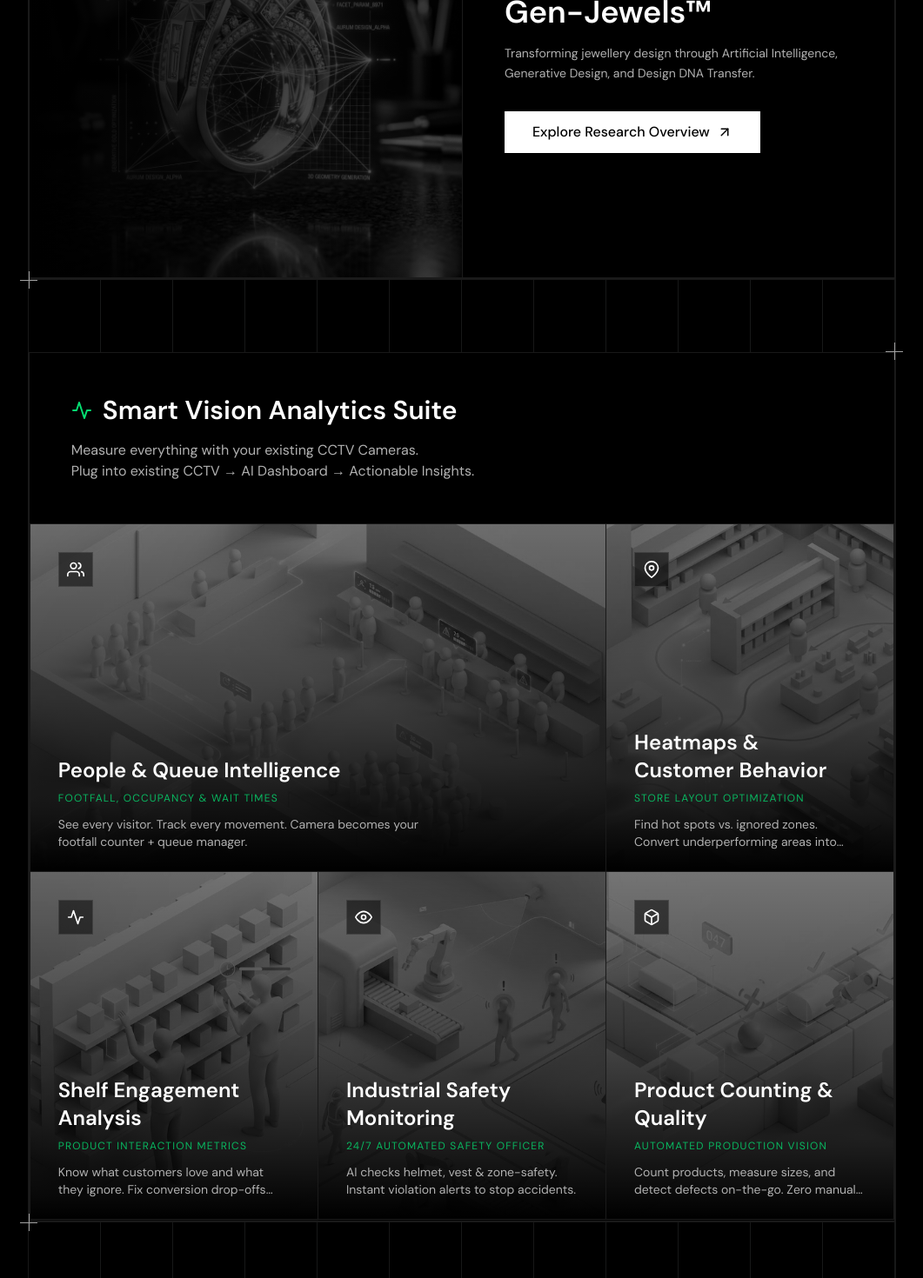
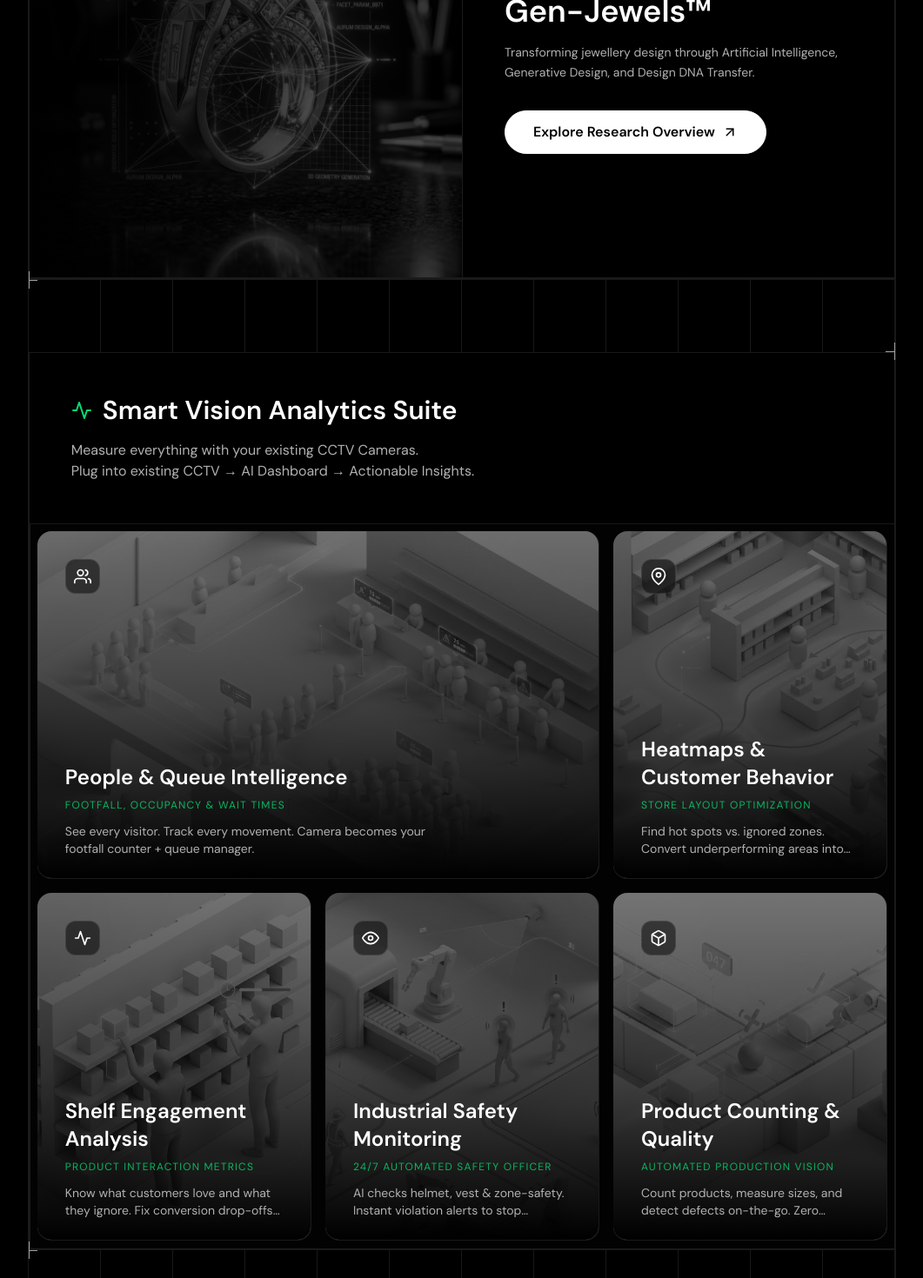
Before and after one commit to Mariganesh-S/creozen-portfolio-revamp, a React (Vite) app: page /products in a window 1280 px wide. Shown: the part 1040-2510 px from the top of the page at 87% size, without its empty margins (109-1170 px from the left). Built offline with nearby package versions, Linux system fonts and the light colour scheme; no server answers.

Commit message:
revamp the product UI

```diff
--- a/src/pages/LandingPage.jsx
+++ b/src/pages/LandingPage.jsx
@@ -18,11 +18,11 @@ const LandingPage = () => {
                 canonical="/"
             />
 
-            <main className="max-w-(--content-max-width) mx-auto">
+            <main className="max-w-(--content-max-width) mx-auto px-3 md:px-4">
                 <Hero />
 
                 {/* The main content block container, applying the Vercel-style borders */}
-                <div className="border-x border-b border-(--guide-color) w-full">
+                <div className=" w-full overflow-hidden rounded-3xl border border-(--guide-color) bg-(--bg-primary)">
                     {/* Visual Separator Component */}
                     <GridSeparator />
 
--- a/src/pages/Products.jsx
+++ b/src/pages/Products.jsx
@@ -30,11 +30,7 @@ const ProductGridItem = ({ product, index, accentColor }) => {
 
     return (
         <div
-            className={`
-                ${spanClass} group relative
-                border-r border-b border-white/10
-                bg-black h-[400px] overflow-hidden
-            `}
+            className={`${spanClass} group relative border-r border-b border-white/10 bg-black h-[400px] overflow-hidden rounded-2xl m-2 transition-all duration-300 hover:-translate-y-1`}
             onMouseMove={handleMouseMove}
         >
             {/* Spotlight Effect (Restricted to Grid Cell) */}
@@ -59,8 +55,7 @@ const ProductGridItem = ({ product, index, accentColor }) => {
                     <img
                         src={product.image}
                         alt={product.title}
-                        className="w-full h-full object-cover opacity-50 grayscale transition-all duration-700 group-hover:grayscale-0 group-hover:scale-105 group-hover:opacity-60"
-                    />
+                        className=" w-full h-full object-cover opacity-50 grayscale transition-all duration-700  group-hover:grayscale-0  group-hover:scale-105  group-hover:opacity-70" />
 
                     {/* Video on Hover */}
                     {hoverVideo && (
@@ -85,8 +80,7 @@ const ProductGridItem = ({ product, index, accentColor }) => {
                     {/* Icon Badge */}
                     <div className="absolute top-8 left-8">
                         <div className={`
-                            w-10 h-10 flex items-center justify-center
-                            bg-black/50 border border-white/10 backdrop-blur-md
+                            w-10 h-10 rounded-xl flex items-center justify-center bg-black/50 border border-white/10 backdrop-blur-md
                             text-xl text-white transition-colors duration-300
                             ${accentColor === 'green' ? 'group-hover:text-green-400 group-hover:border-green-500/30' : 'group-hover:text-blue-400 group-hover:border-blue-500/30'}
                         `}>
@@ -194,7 +188,7 @@ const ResearchSpotlight = ({ research }) => {
 
                         <div className="flex gap-4">
                             <Link to={`/products/${research.id}`}>
-                                <button className="px-8 py-3 bg-white text-black font-medium hover:bg-gray-200 transition-colors cursor-pointer flex items-center gap-2">
+                                <button className=" px-8 py-3  rounded-full  bg-white text-black font-semibold hover:bg-transparent hover:text-white border border-white transition-all duration-300 cursor-pointer flex items-center gap-2">
                                     Explore Research Overview <FiArrowUpRight className="text-lg transition-transform group-hover:translate-x-0.5 group-hover:-translate-y-0.5" />
                                 </button>
                             </Link>
@@ -208,7 +202,7 @@ const ResearchSpotlight = ({ research }) => {
 
 export const Products = () => {
     return (
-        <section className="bg-black min-h-screen max-w-(--content-max-width) mx-auto my-12 md:my-20 border border-(--guide-color)">
+        <section className=" bg-black min-h-screen max-w-(--content-max-width) mx-auto my-12 md:my-20 overflow-hidden rounded-3xl border border-(--guide-color)">
             <SEO
                 title="AI Product Suite: Assessly, Smart Vision & IntraQuest"
                 description="Explore our ecosystem: Smart Vision Analytics for retail/industry and the University Suite (Assessly, SkillSync, AttendEase) for institutional automation."
@@ -222,9 +216,9 @@ export const Products = () => {
 
                 <div className="relative z-10 max-w-4xl">
                     <div className="flex items-center gap-3 mb-6">
-                        <div className="w-10 h-10 border border-(--guide-color) bg-black flex items-center justify-center text-white">
-                            <FiBox />
-                        </div>
+                        <div className=" w-10 h-10 rounded-xl border border-(--guide-color) bg-white/[0.03] flex items-center justify-center text-white">
+                         <FiBox />
+                         </div>
                         <span className="text-sm font-mono text-(--color-gray-500) uppercase tracking-widest">
                             Product Catalogue
                         </span>
@@ -322,12 +316,12 @@ export const Products = () => {
                         </p>
                         <div className="flex justify-center gap-4">
                          <Link to="/forms">
-                            <button className="px-8 py-3 bg-white text-black font-medium hover:bg-gray-200 transition-colors">
+                            <button className=" inline-flex items-center justify-center gap-2 rounded-full  border  border-white  bg-white  px-7 py-3.5 text-sm font-semibold text-black transition-all  duration-300  hover:bg-black  hover:text-white  hover:-translate-y-1  hover:shadow-lg cursor-pointer">
                                 Book a Demo
                             </button>
                         </Link>
                         <Link to="/contact">
-                            <button className="px-8 py-3 border border-white/20 text-white font-medium hover:bg-white/10 transition-colors">
+                            <button className=" inline-flex items-center justify-center gap-2 rounded-full border border-white/30 bg-transparent px-7 py-3.5 text-sm font-semibold text-white transition-all duration-30  hover:bg-white hover:text-black hover:border-white hover:-translate-y-1 cursor-pointer">
                                 Contact Sales
                             </button>
                         </Link>
```
